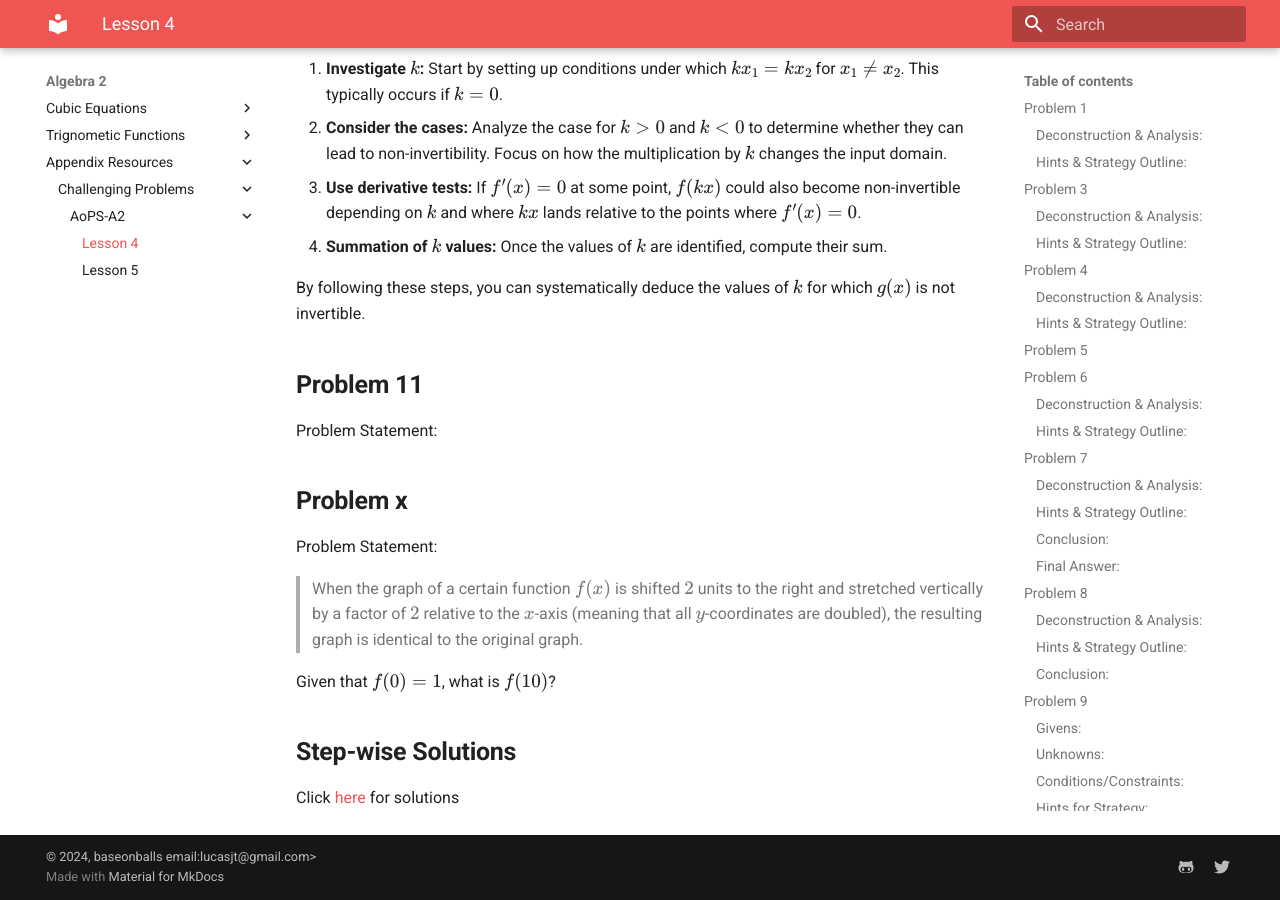
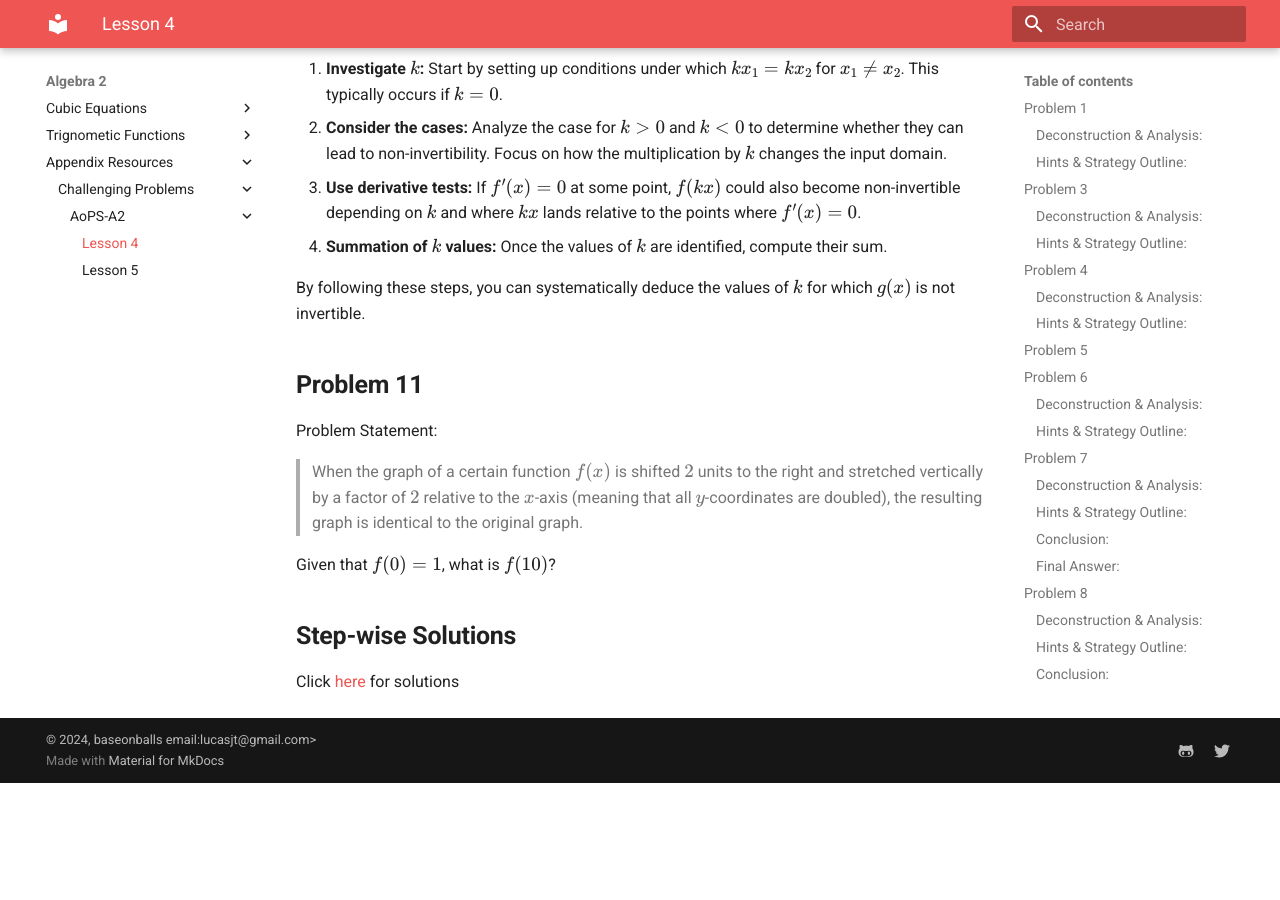
Before and after one commit to baseonballs/mpower-sitedocs, an MkDocs documentation site: the page built from site-docs/mathematics/a2/hw/aops/hw.04.md, in a window 1280 px wide and 900 px high, scrolled down 7203 px. Built offline with MkDocs 1.6.1 and Material for MkDocs 9.7.7, drawn with Linux system fonts in a browser that asks for light colours; formulas are drawn with MathJax 3; after the commit the page ends 7986 px from its top, so only the background shows below that.

Commit message:
fixed formating of hw4.

```diff
--- a/site-docs/mathematics/a2/hw/aops/hw.04.md
+++ b/site-docs/mathematics/a2/hw/aops/hw.04.md
@@ -226,15 +226,7 @@
 
 By following these steps, you can systematically deduce the values of \(k\) for which \(g(x)\) is not invertible.
 
-
 ## **Problem 11**
-
-Problem Statement:
-
->
-
-
-## **Problem x**
 
 Problem Statement:
 
@@ -242,7 +234,6 @@
 
 Given that $f(0)=1$, what is $f(10)$?
 
-
 ## **Step-wise Solutions**
 
 Click [here](hw.04.sol.md) for solutions
```
